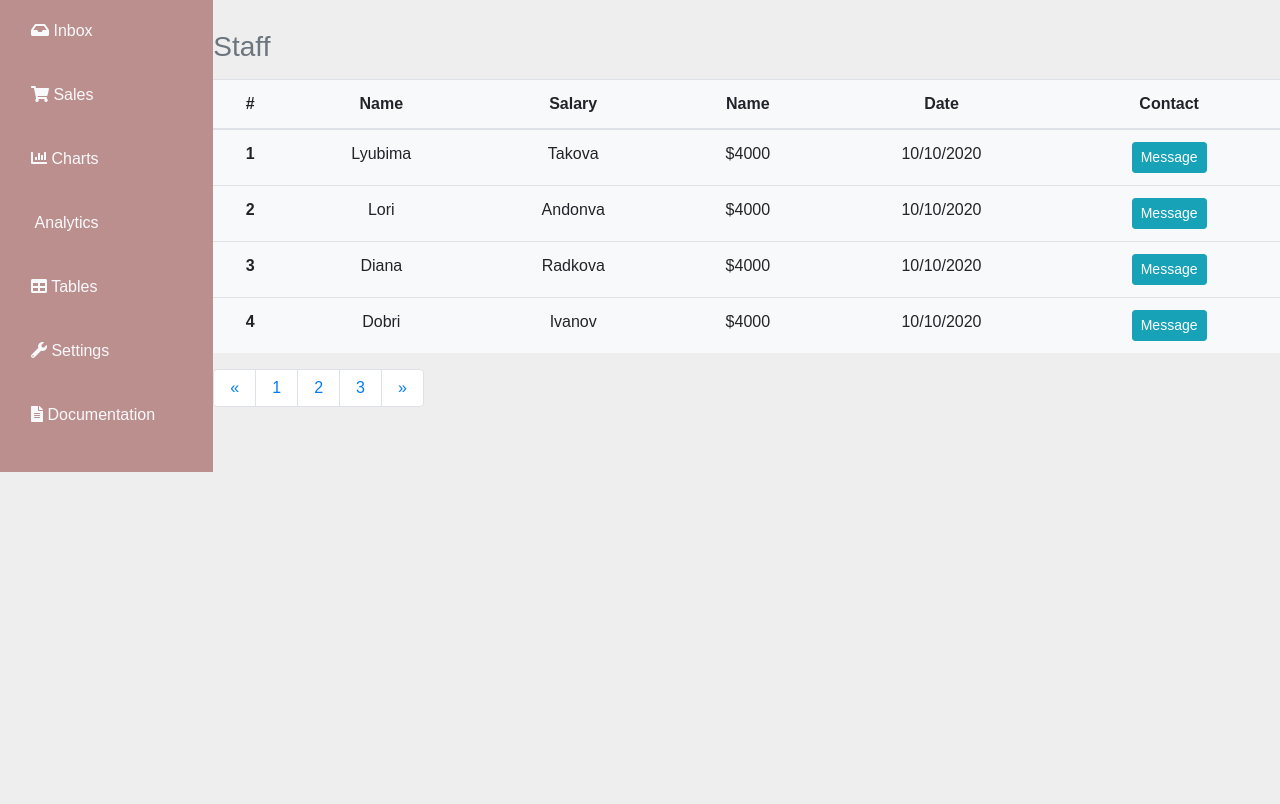
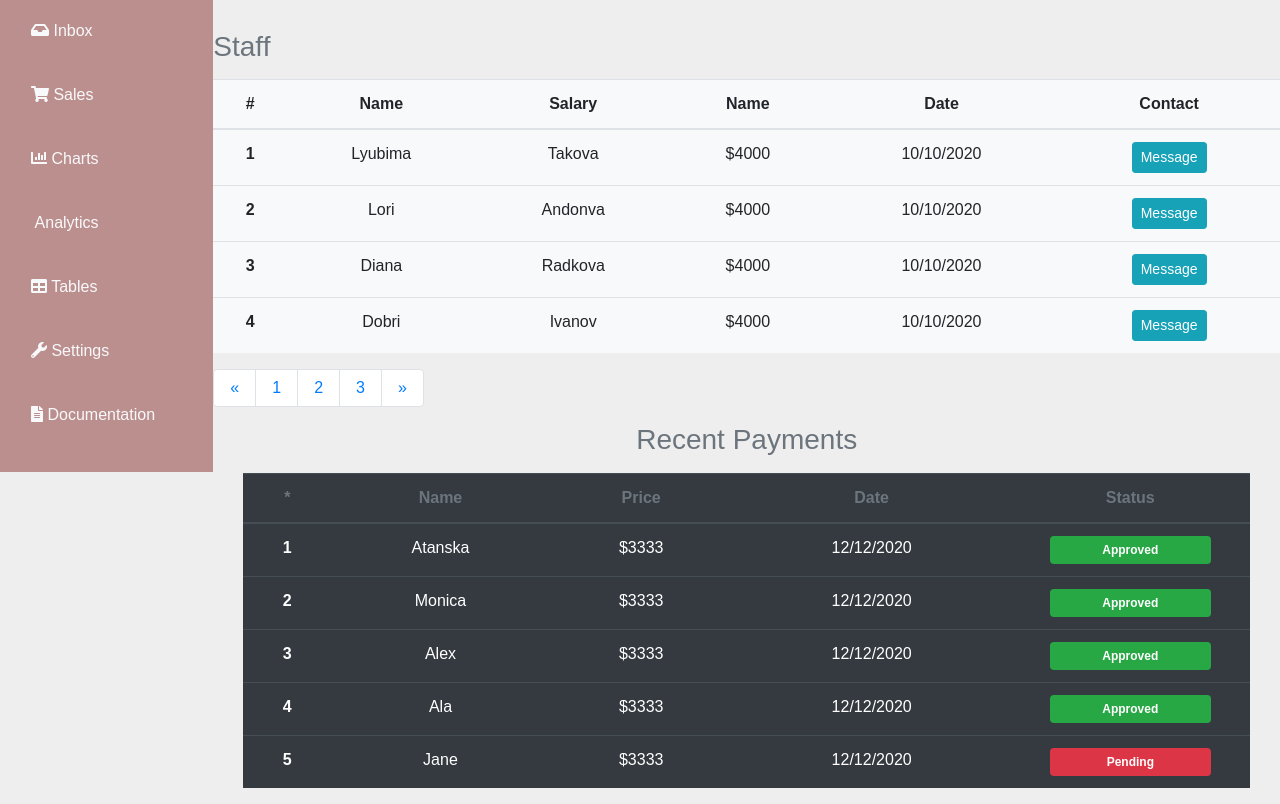
Before and after one commit to codeandsmile1/admin-dashboard, a plain HTML site: page index.html in a window 1280 px wide. Shown: the part 328-1132 px from the top of the page. Before the commit the page ends 800 px from the top, so only its background shows below. Drawn offline with nearby package versions, Linux system fonts and the light colour scheme.

Commit message:
Added another table for recent payments

```diff
--- a/index.html
+++ b/index.html
@@ -259,7 +259,7 @@
        <div class="col-xl-10 col-lg-9 col-md-8 ml-auto">
         <div class="row">
           <h3 class="text-muted text-center mb-3">Staff</h3>
-          <table class="table bg-light text-center">
+          <table class="table bg-light text-center table-hover">
             <thead>
               <tr>
                 <th>#</th>
@@ -325,12 +325,60 @@
             </ul>
          </nav>
         </div>
+          <div class="col-12">
+            <h3 class="text-muted text-center mb-3">Recent Payments</h3>
+           <table class="table text-center table-dark table-hover">
+             <thead>
+               <tr class="text-muted">
+                 <th>*</th>
+                 <th>Name</th>
+                 <th>Price</th>
+                 <th>Date</th>
+                 <th>Status</th>
+               </tr>
+             </thead>
+             <tbody>
+               <tr>
+                 <th>1</th>
+                 <td>Atanska</td>
+                 <td>$3333</td>
+                 <td>12/12/2020</td>
+                 <td><span class="badge badge-success w-75 py-2">Approved</span></td>
+               </tr>
+               <tr>
+                <th>2</th>
+                <td>Monica</td>
+                <td>$3333</td>
+                <td>12/12/2020</td>
+                <td><span class="badge badge-success w-75 py-2">Approved</span></td>
+              </tr>
+              <tr>
+                <th>3</th>
+                <td>Alex</td>
+                <td>$3333</td>
+                <td>12/12/2020</td>
+                <td><span class="badge badge-success w-75 py-2">Approved</span></td>
+              </tr>
+              <tr>
+                <th>4</th>
+                <td>Ala</td>
+                <td>$3333</td>
+                <td>12/12/2020</td>
+                <td><span class="badge badge-success w-75 py-2">Approved</span></td>
+              </tr>
+              <tr>
+                <th>5</th>
+                <td>Jane</td>
+                <td>$3333</td>
+                <td>12/12/2020</td>
+                <td><span class="badge badge-danger w-75 py-2">Pending</span></td>
+              </tr>
+             </tbody>
+           </table>
+          </div>
        </div>
      </div>
     </div>
-
-
-
   </section>
 
     <script
```
